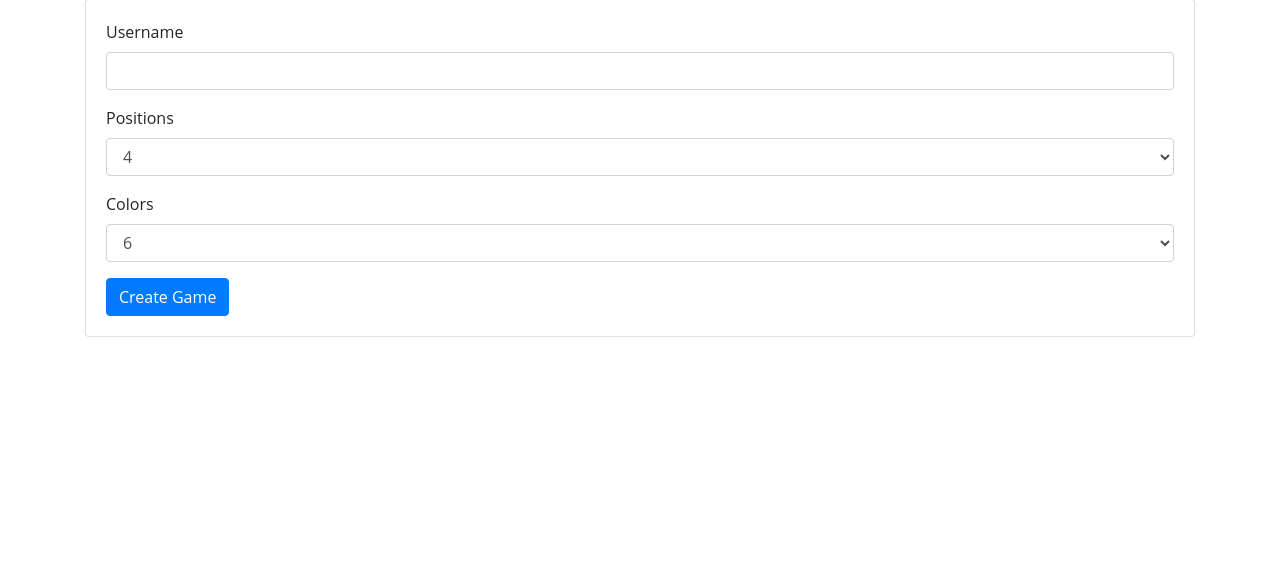
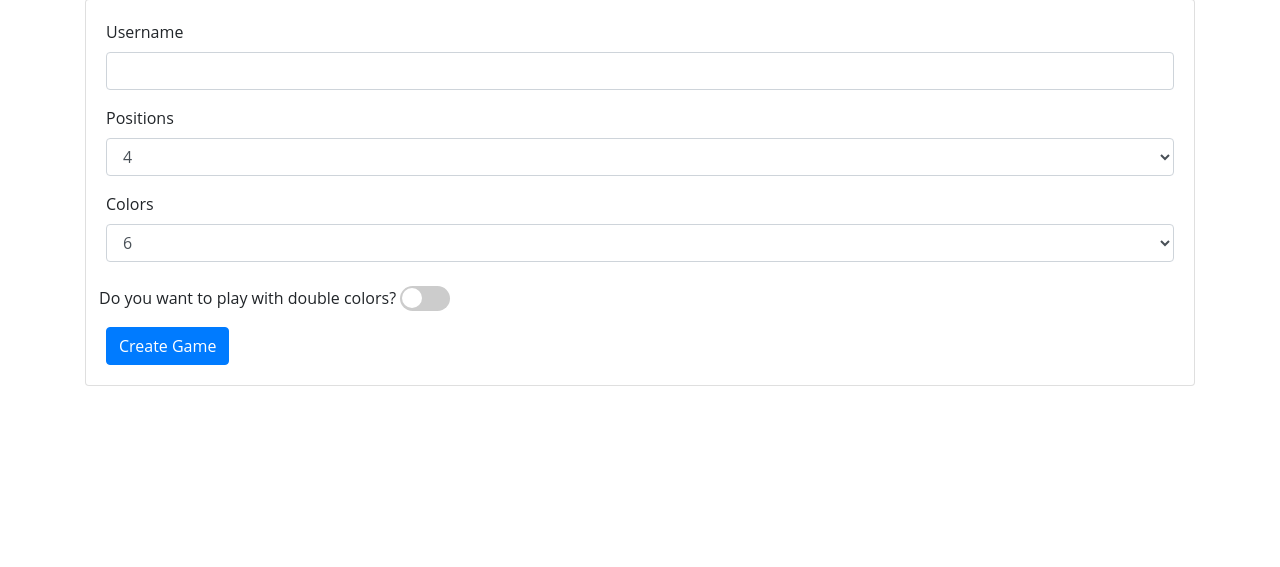
Before and after one commit to Sander0542-School/Avans-PYTHON, a Flask app: page /new in a window 1280 px wide. Shown: the part 121-688 px from the top of the page. Run offline with Flask 2, Linux system fonts and the light colour scheme.

Commit message:
added double color

```diff
--- a/Controllers/GameController.py
+++ b/Controllers/GameController.py
@@ -21,11 +21,18 @@ class GameController:
             username = request.form['username']
             positions = request.form['positions']
             colors = request.form['colors']
+            double_colors = request.form.get('double_colors')
 
             if int(positions) > int(colors):
                 positions = colors
 
+            if int(positions) > int(colors) and not double_colors:
+                positions = colors
+
             game_pins = self.get_pins('', int(colors))
+
+            if double_colors:
+                double_colors = 1
 
             try:
                 player = Player.query.filter_by(username=username).one()
@@ -36,7 +43,10 @@ class GameController:
                 db.session.add(player)
                 db.session.commit()
 
-            code_tuple = random.sample(game_pins, int(positions))
+            if double_colors:
+                code_tuple = random.choices(game_pins, k=int(positions))
+            else:
+                code_tuple = random.sample(game_pins, int(positions))
 
             code_ids = []
             for pin in code_tuple:
@@ -49,7 +59,7 @@ class GameController:
             code = ' '.join(code_ids)
             pins = ' '.join(pin_ids)
 
-            game = Game(player.id, positions, colors, code, pins)
+            game = Game(player.id, positions, double_colors, colors, code, pins)
 
             db.session.add(game)
             db.session.commit()
--- a/database.py
+++ b/database.py
@@ -49,14 +49,16 @@ class Game(db.Model):
     player_id = db.Column(db.Integer, ForeignKey('player.id'), nullable=False)
     positions = db.Column(db.Integer, nullable=False, default=6)
     colors = db.Column(db.Integer, nullable=False, default=6)
+    double_colors = db.Column(db.Boolean, nullable=False, default=False)
     winner = db.Column(db.Boolean, nullable=True)
     code = db.Column(db.String(20), nullable=True)
     ingame_colors = db.Column(db.String(40), nullable=True)
     created_at = db.Column(db.DateTime, nullable=False, default=datetime.now)
 
-    def __init__(self, player_id, positions, colors, code, ingame_colors):
+    def __init__(self, player_id, positions, double_colors, colors, code, ingame_colors):
         self.player_id = player_id
         self.positions = positions
+        self.double_colors = double_colors
         self.colors = colors
         self.code = code
         self.ingame_colors = ingame_colors
--- a/templates/game/new.html
+++ b/templates/game/new.html
@@ -11,7 +11,7 @@
 
                 <div class="form-group">
                     <label for="inputPositions">Positions</label>
-                    <select name="positions" id="inputPositions" class="form-control" >
+                    <select name="positions" id="inputPositions" class="form-control">
                         <option value="4">4</option>
                         <option value="5">5</option>
                         <option value="6">6</option>
@@ -33,6 +33,16 @@
                     </select>
                 </div>
 
+                <div class="row">
+                    <div class="col p-2">
+                        <label for="double_colors">Do you want to play with double colors?</label>
+                        <label class="switch">
+                            <input type="checkbox" name="double_colors">
+                            <span class="slider round"></span>
+                        </label>
+                    </div>
+                </div>
+
                 <button type="submit" class="btn btn-primary">Create Game</button>
             </form>
         </div>
```
